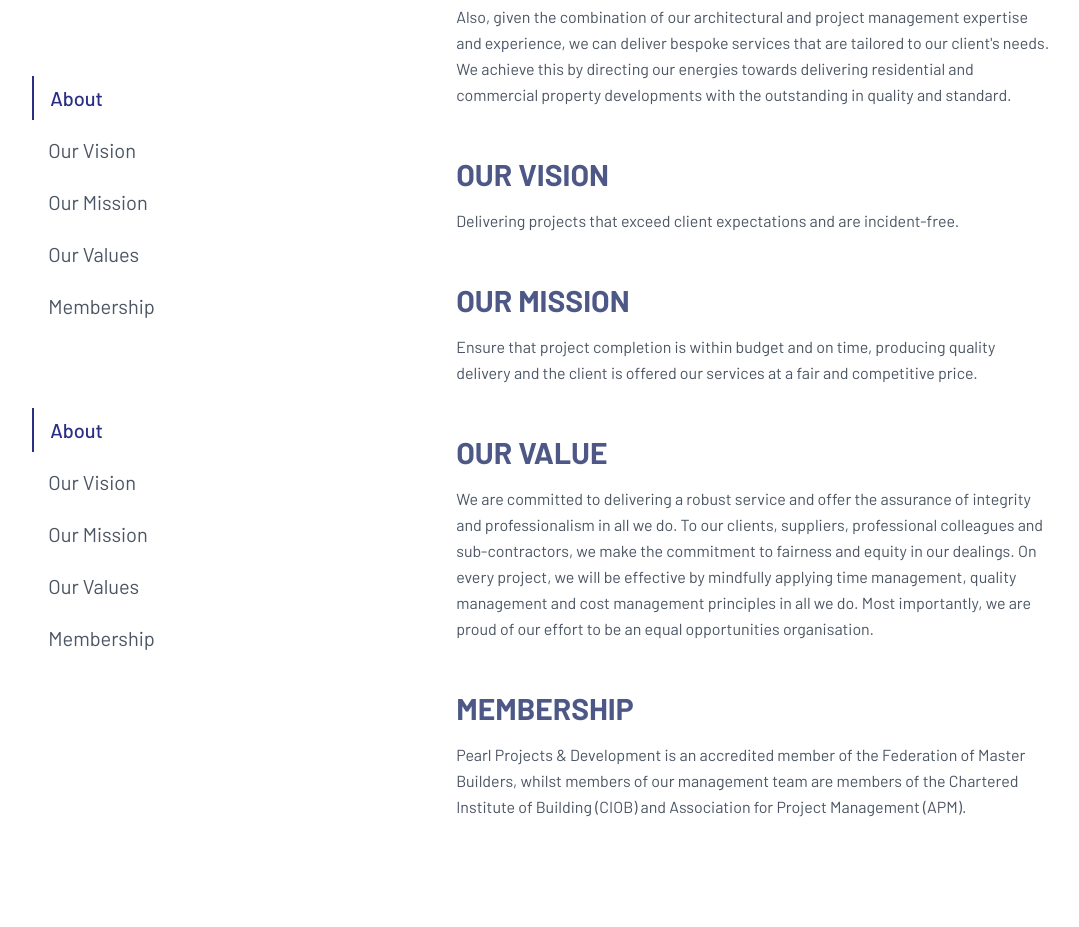
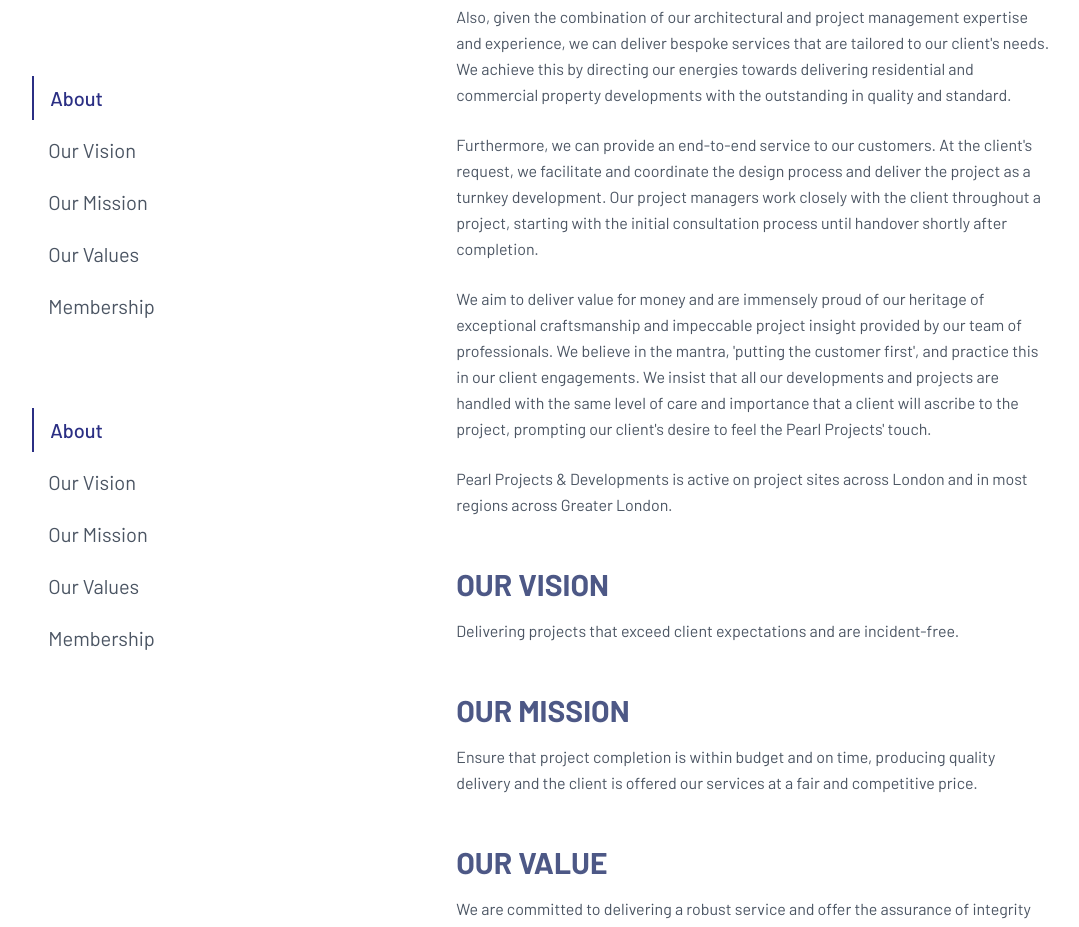
Before and after one commit to Himmiee/td_next, a Next.js app: page /about in a window 1280 px wide. Shown: the part 1000-1927 px from the top of the page, without its empty margins (94-1173 px from the left). Built offline with nearby package versions, Linux system fonts and the light colour scheme.

Commit message:
update the contains of the about details

```diff
--- a/components/about/about-details.tsx
+++ b/components/about/about-details.tsx
@@ -225,9 +225,9 @@
                 personalised and professional services to its client. We place a
                 premium on the relationships we form and grow with our clients
                 and service partners. Our placing a premium on our interaction
-                with clients and service partnerships helps us build mutual
-                trust for all parties. This helps ensure our projects run
-                smoothly and with minimal disruptions.
+                with clients and service partners helps us build mutual trust
+                for all parties. This helps ensure our projects can run smoothly
+                and with minimal disruptions.
               </p>
               <p>
                 Also, given the combination of our architectural and project
@@ -236,6 +236,28 @@
                 achieve this by directing our energies towards delivering
                 residential and commercial property developments with the
                 outstanding in quality and standard.
+              </p>
+              <p>
+                Furthermore, we can provide an end-to-end service to our
+                customers. At the client's request, we facilitate and coordinate
+                the design process and deliver the project as a turnkey
+                development. Our project managers work closely with the client
+                throughout a project, starting with the initial consultation
+                process until handover shortly after completion.
+              </p>
+              <p>
+                We aim to deliver value for money and are immensely proud of our
+                heritage of exceptional craftsmanship and impeccable project
+                insight provided by our team of professionals. We believe in the
+                mantra, 'putting the customer first', and practice this in our
+                client engagements. We insist that all our developments and
+                projects are handled with the same level of care and importance
+                that a client will ascribe to the project, prompting our
+                client's desire to feel the Pearl Projects' touch.
+              </p>
+              <p>
+                Pearl Projects & Developments is active on project sites across
+                London and in most regions across Greater London.
               </p>
             </div>
           </section>
```
